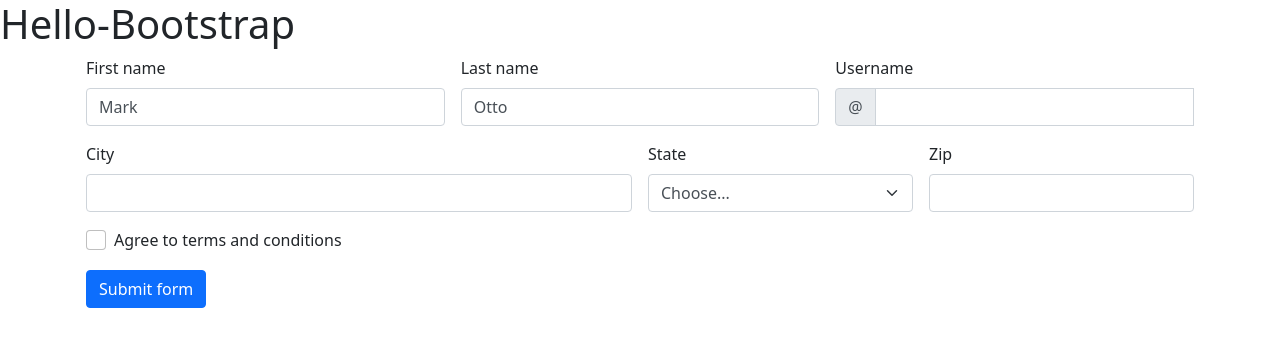
After one commit to rpalominosc/cua, a Django app: template cua2024/funcionarios/templates/funcionarios/prueba.html in a window 1280 px wide. The commit adds this page. Shown: the top 347 px of the page. Run offline with Django 5.2, Linux system fonts and the light colour scheme; the template is opened without the code that fills it, so the values that code supplies are empty; some libraries are stand-ins or nearby versions.

Commit message:
antes de irme de vacas...

```diff
--- a/cua2024/cua2024/urls.py
+++ b/cua2024/cua2024/urls.py
@@ -17,14 +17,14 @@
 from django.contrib import admin
 from django.urls import path
 
-from funcionarios.views import detalle_funcionario, nuevo_funcionario, editar_funcionario, pide_cod_func
+from funcionarios.views import detalle_funcionario, nuevo_funcionario, editar_funcionario, pide_cod_func,cua_funcionario
 from webapp.views import bienvenido,inicio #, contacto, despedirse
 
 
 
 urlpatterns = [
     path('admin/', admin.site.urls),
-    path('', inicio, name='index'),
+    path('', inicio, name='home'),
     #path('despedida.html', despedirse),
     #path('contacto', contacto),
     path('detalle_funcionario/<int:id>',detalle_funcionario),
@@ -32,6 +32,8 @@
     path('editar_funcionario/<int:id>', editar_funcionario),
     path('bienvenido',bienvenido),
     path('codfuncionario',pide_cod_func),
+    path('cua_funcionario',cua_funcionario),
+
 
 
 ]
--- /dev/null
+++ b/cua2024/funcionarios/templates/funcionarios/prueba.html
@@ -0,0 +1,82 @@
+<!DOCTYPE html>
+<html lang="en">
+<head>
+  <meta charset="UTF-8">
+  <meta name="viewport" content="width=device-width, initial-scale=1.0">
+  <title>Bootstrap Site</title>
+  <link rel="stylesheet" href="https://stackpath.bootstrapcdn.com/bootstrap/5.0.0-alpha1/css/bootstrap.min.css" integrity="sha384-r4NyP46KrjDleawBgD5tp8Y7UzmLA05oM1iAEQ17CSuDqnUK2+k9luXQOfXJCJ4I" crossorigin="anonymous">
+  <script src="https://cdn.jsdelivr.net/npm/popper.js@1.16.0/dist/umd/popper.min.js" integrity="sha384-Q6E9RHvbIyZFJoft+2mJbHaEWldlvI9IOYy5n3zV9zzTtmI3UksdQRVvoxMfooAo" crossorigin="anonymous"></script>
+  <script src="https://stackpath.bootstrapcdn.com/bootstrap/5.0.0-alpha1/js/bootstrap.min.js" integrity="sha384-oesi62hOLfzrys4LxRF63OJCXdXDipiYWBnvTl9Y9/TRlw5xlKIEHpNyvvDShgf/" crossorigin="anonymous"></script>
+</head>
+<body>
+<h1>Hello-Bootstrap</h1>
+<div class="container">
+    <form class="row g-3 needs-validation" novalidate>
+      <div class="col-md-4">
+        <label for="validationCustom01" class="form-label">First name</label>
+        <input type="text" class="form-control" id="validationCustom01" value="Mark" required>
+        <div class="valid-feedback">
+          Looks good!
+        </div>
+      </div>
+      <div class="col-md-4">
+        <label for="validationCustom02" class="form-label">Last name</label>
+        <input type="text" class="form-control" id="validationCustom02" value="Otto" required>
+        <div class="valid-feedback">
+          Looks good!
+        </div>
+      </div>
+      <div class="col-md-4">
+        <label for="validationCustomUsername" class="form-label">Username</label>
+        <div class="input-group">
+          <span class="input-group-text" id="inputGroupPrepend">@</span>
+          <input type="text" class="form-control" id="validationCustomUsername" aria-describedby="inputGroupPrepend" required>
+          <div class="invalid-feedback">
+            Please choose a username.
+          </div>
+        </div>
+      </div>
+      <div class="col-md-6">
+        <label for="validationCustom03" class="form-label">City</label>
+        <input type="text" class="form-control" id="validationCustom03" required>
+        <div class="invalid-feedback">
+          Please provide a valid city.
+        </div>
+      </div>
+      <div class="col-md-3">
+        <label for="validationCustom04" class="form-label">State</label>
+        <select class="form-select" id="validationCustom04" required>
+          <option selected disabled value="">Choose...</option>
+          <option>...</option>
+        </select>
+        <div class="invalid-feedback">
+          Please select a valid state.
+        </div>
+      </div>
+      <div class="col-md-3">
+        <label for="validationCustom05" class="form-label">Zip</label>
+        <input type="text" class="form-control" id="validationCustom05" required>
+        <div class="invalid-feedback">
+          Please provide a valid zip.
+        </div>
+      </div>
+      <div class="col-12">
+        <div class="form-check">
+          <input class="form-check-input" type="checkbox" value="" id="invalidCheck" required>
+          <label class="form-check-label" for="invalidCheck">
+            Agree to terms and conditions
+          </label>
+          <div class="invalid-feedback">
+            You must agree before submitting.
+            <i class="fa fa-trophy" ></i>
+          </div>
+        </div>
+      </div>
+      <div class="col-12">
+        <button class="btn btn-primary" type="submit">Submit form</button>
+      </div>
+    </form>
+
+</div>
+</body>
+</html>
--- a/cua2024/funcionarios/views.py
+++ b/cua2024/funcionarios/views.py
@@ -33,6 +33,11 @@
     funcionario_var = get_object_or_404(Funcionario,pk=id)
     return render(request,'funcionarios/detalle.html', {'funcionario':funcionario_var})
 
+def cua_funcionario(request,cua_funcionario):
+    #funcionario_var = Funcionario.objects.get(pk=id)
+    funcionario_var = get_object_or_404(Funcionario,pk=cua_funcionario)
+    return render(request,'funcionarios/detalle.html', {'funcionario':funcionario_var})
+
 #FuncionarioForm = modelform_factory(Funcionario,exclude=[])
 
 def nuevo_funcionario(request):
```
Also changed, not shown: cua2024/funcionarios/templates/funcionarios/solicita_codigo.html (+25 -20 lines), cua2024/webapp/templates/base.html (+8 -8 lines).
